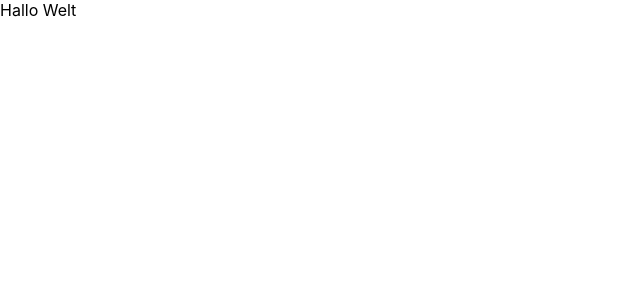
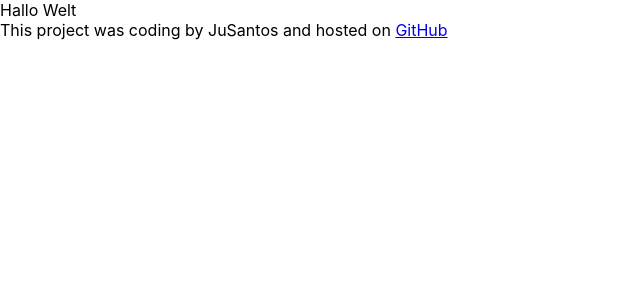
Before and after one commit to judosSantos/week5, a React (Create React App) app: page / in a window 1280 px wide. Shown: the top 300 px of the page, without its empty margins (0-640 px from the left). Built offline with nearby package versions, Linux system fonts and the light colour scheme.

Commit message:
add footer

```diff
--- a/src/App.js
+++ b/src/App.js
@@ -4,6 +4,16 @@ function App() {
   return (
     <div className="App">
       <header>Hallo Welt</header>
+      <footer>
+        This project was coding by JuSantos and hosted on{" "}
+        <a
+          href="https://github.com/judosSantos/week5.git"
+          target="_blank"
+          rel="github link"
+        >
+          GitHub
+        </a>
+      </footer>
     </div>
   );
 }
```
